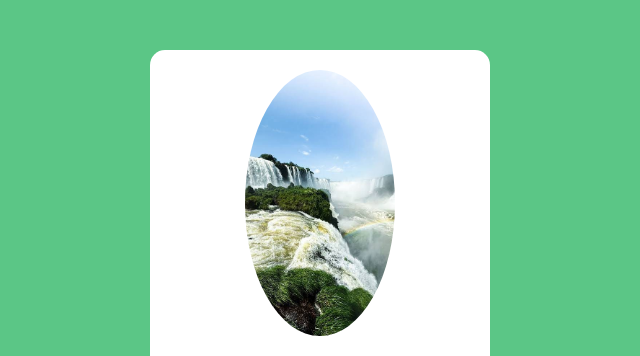
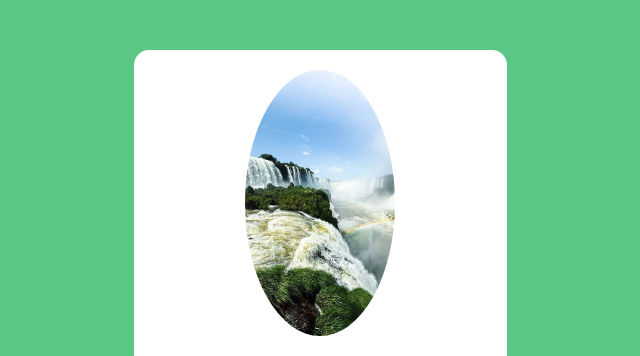
Before and after one commit to tyo-indrawanto/pelatihantik, a plain HTML site: page index.html in a window 1280 px wide. Shown: the top 356 px of the page, without its empty margins (320-960 px from the left). Drawn offline with Linux system fonts and the light colour scheme.

Commit message:
Update style.css

```diff
--- a/style.css
+++ b/style.css
@@ -4,7 +4,7 @@ font-family: arial, sans-serif; /* jenis huruf yang bersih dan mudah dibaca */
 color:#5b0b86; /* warna teks utama (ungu terang)*/
 }
 .kartu-profil {
-  width:300px;
+  width:333px;
   margin:50px auto; /*50px jarak atas/bawah, auto menengah kiri/kanan*/
 padding: 20px;
   background-color: white;
```
